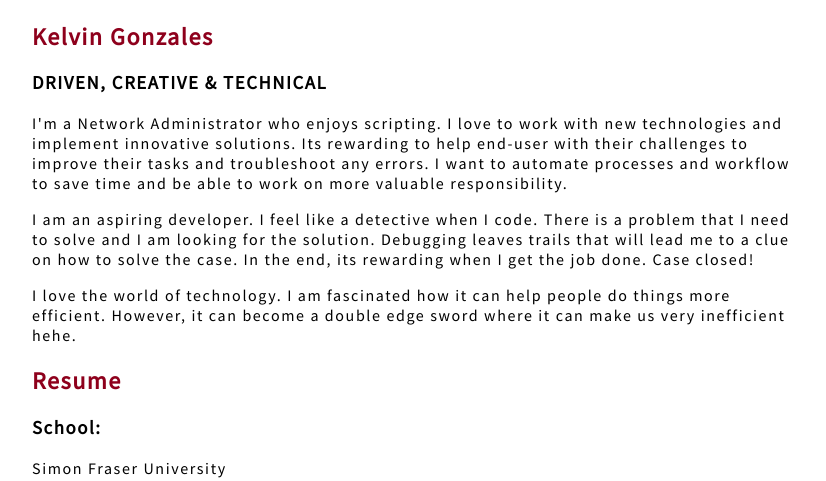
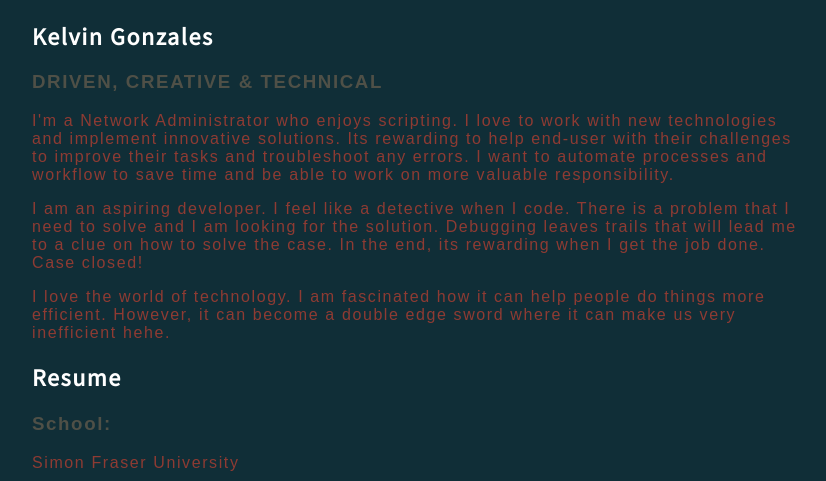
Before and after one commit to gonz-kelv/Portfolio, a plain HTML site: page index.html in a window 1280 px wide. Shown: the part 329-810 px from the top of the page, without its empty margins (224-1050 px from the left). Drawn offline with Linux system fonts and the light colour scheme.

Commit message:
Redesign

```diff
--- a/css/main.css
+++ b/css/main.css
@@ -11,10 +11,11 @@ body{
 	width:90%;
 	height:100%;
 	display:block;
-	background-color:  #FFF;
-	font-family: 'Source Sans Pro', sans-serif;
+	background-color:  #102E37;
+	font-family: 'Source Sans Pro Light', sans-serif;
+	font-weight: 300;
 	letter-spacing: .1em;
-	color: #000000;
+	color: #8E3B33;
 	margin: 0 auto;
 	padding: 0;
 	padding-top: 2%;
@@ -24,8 +25,9 @@ body{
 	Styling
 */
 
-.Red{
-	color: #8E001C;
+.Htitle{
+	font-family: 'Source Sans Pro', sans-serif;
+	color: #FFF;
 }
 
 a{
@@ -38,6 +40,10 @@ a{
 	width:110px;
 	height:100px;
 	z-index:-1;
+}
+
+h3{
+	color:#4f5047;
 }
 
 /*
--- a/index.html
+++ b/index.html
@@ -18,7 +18,7 @@
 
 
 	<section id="Me">
-		<img src="https://www.gravatar.com/avatar/acc01d9e28f3bc951b388cde6935826e?"><h1 class="Red">Kelvin Gonzales</h1>
+		<img src="https://www.gravatar.com/avatar/acc01d9e28f3bc951b388cde6935826e?"><h1 class="Htitle">Kelvin Gonzales</h1>
 	</section>
 		<h3>DRIVEN, CREATIVE & TECHNICAL</h3>
 		<p>I'm a Network Administrator who enjoys scripting. I love to work with new technologies and implement innovative solutions. Its rewarding to help end-user with their challenges to improve their tasks and troubleshoot any errors. I want to automate processes and workflow to save time and be able to work on more valuable responsibility.</p>
@@ -26,7 +26,7 @@
 		<p>I love the world of technology. I am fascinated how it can help people do things more efficient. However, it can become a double edge sword where it can make us very inefficient hehe.</p>
 
 	<section id="Resume">
-		<h1 class="Red">Resume</h1>
+		<h1 class="Htitle">Resume</h1>
 	</section>
 		<h3>School:</h3>
 		<p>Simon Fraser University</p>
@@ -92,14 +92,14 @@
 				<li>Provide system documentation for end users and team members</li>
 				<li>Maintain backup operations</li>
 				<li>Troubleshoot issues relating to software and hardware</li>
-				<li>Ensure data center is tidy and recycle computer equipment as required</li>
+				<li>Ensure data center is tidy and recycle computer equipment as requiHtitle</li>
 				<li>Maintain security through encrypting laptops, providing security tokens for end users and preserving port security for the local network</li>
 				<li>Involve in network maintenance tasks including disk clean up on workstations, printer maintenance and hardware inventory</li>
 				<li>Setup of audio/video equipment for meetings and presentations </li>
 			</ul>
 
 	<section id="Contact">
-		<h1 class="Red">Contact</h1>
+		<h1 class="Htitle">Contact</h1>
 	</section>
 		<div class="Contact-Details">
 			<div class="Gmail-Icon">
```
